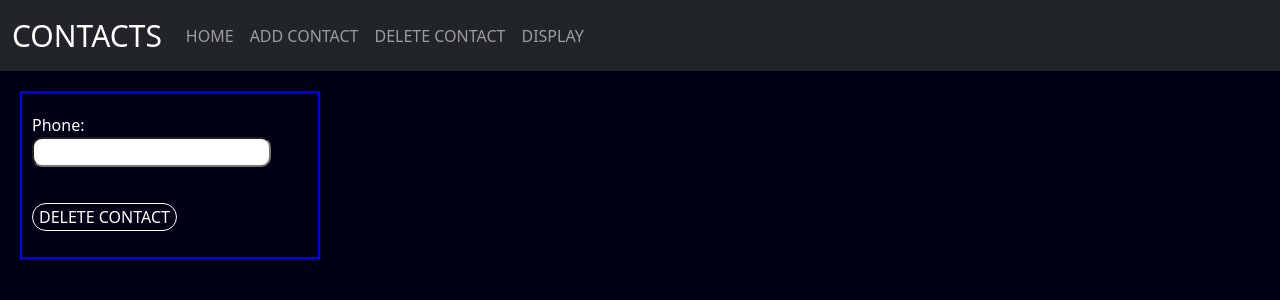
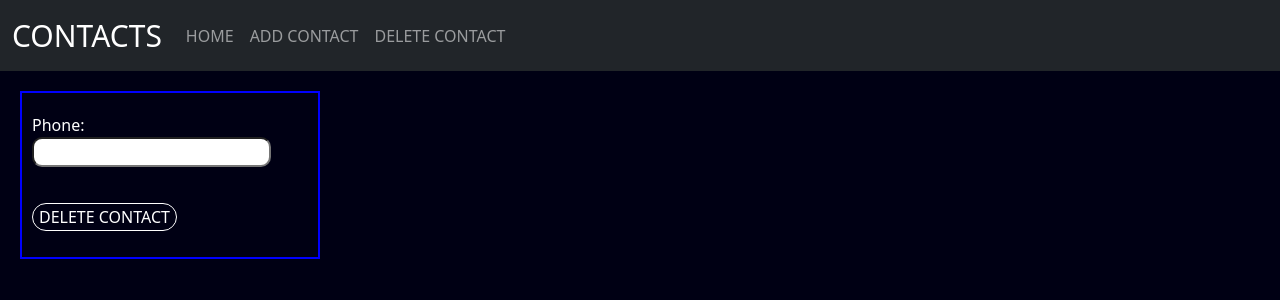
Before and after one commit to R3GG3/ContactApp, a Flask app: page /delete in a window 1280 px wide. Shown: the top 300 px of the page. Run offline with Flask 2, Linux system fonts and the light colour scheme.

Commit message:
Refactored

```diff
--- a/main.py
+++ b/main.py
@@ -21,8 +21,8 @@ class contacts(db.Model):
 		self.number = number
 
 @app.route("/")
-def home():
-	return redirect(url_for('display'))
+def display():
+	return render_template("index.html", display=contacts.query.all())
 
 @app.route("/new_contact", methods=["POST", "GET"])
 def new_contact():
@@ -62,9 +62,6 @@ def delete_account():
 	else:
 		return render_template("delete.html")
 
-@app.route("/display")
-def display():
-	return render_template("display.html", display=contacts.query.all())
 
 if __name__ == "__main__":
 	db.create_all()
--- a/templates/base.html
+++ b/templates/base.html
@@ -29,9 +29,6 @@
 		        <li class="nav-item">
 		          <a class="nav-link" href="delete">DELETE CONTACT</a>
 		        </li>
-		        <li class="nav-item">
-		          <a class="nav-link" href="display">DISPLAY</a>
-		        </li>
 		      </ul>
 		    </div>
 		  </div>
```
Also changed, not shown: templates/display.html (deleted, +0 -12 lines), templates/index.html (+8 -1 lines).
